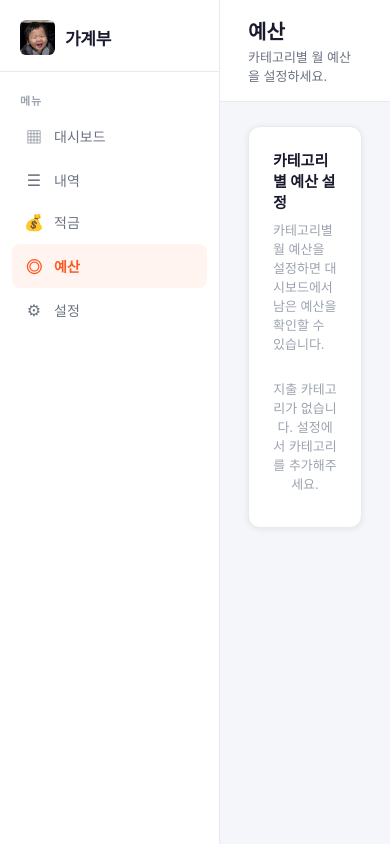
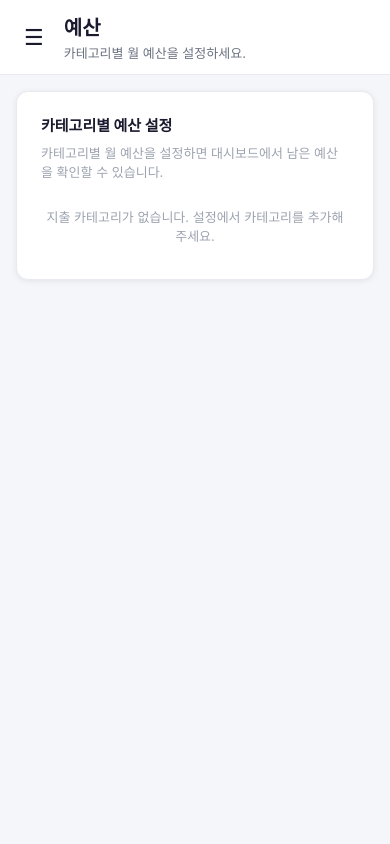
Before and after one commit to hyerin44444-hue/money-fe, a React (Vite) app: page /budget in a window 390 px wide. Built offline with nearby package versions, Linux system fonts and the light colour scheme; no server answers.

Commit message:
커밋 메시지

```diff
--- a/src/App.jsx
+++ b/src/App.jsx
@@ -1,3 +1,4 @@
+import { useState } from 'react'
 import { Routes, Route, NavLink } from 'react-router-dom'
 import siIcon from './si.png'
 import DashboardPage from './pages/DashboardPage'
@@ -15,13 +16,21 @@ const NAV_ITEMS = [
 ]
 
 export default function App() {
+  const [sidebarOpen, setSidebarOpen] = useState(false)
+
+  const closeSidebar = () => setSidebarOpen(false)
+
   return (
     <div className="app-layout">
+      {/* 모바일 오버레이 */}
+      {sidebarOpen && <div className="sidebar-overlay" onClick={closeSidebar} />}
+
       {/* Sidebar */}
-      <aside className="sidebar">
+      <aside className={`sidebar ${sidebarOpen ? 'sidebar-open' : ''}`}>
         <div className="sidebar-logo">
           <img src={siIcon} alt="logo" style={{ width: 35, height: 35, borderRadius: 6, objectFit: 'cover' }} />
           <span className="logo-text">가계부</span>
+          <button className="sidebar-close-btn" onClick={closeSidebar}>✕</button>
         </div>
 
         <nav className="sidebar-nav">
@@ -29,7 +38,7 @@ export default function App() {
           <ul>
             {NAV_ITEMS.map((item) => (
               <li key={item.to}>
-                <NavLink to={item.to} end={item.end} className={({ isActive }) => `nav-link ${isActive ? 'active' : ''}`}>
+                <NavLink to={item.to} end={item.end} className={({ isActive }) => `nav-link ${isActive ? 'active' : ''}`} onClick={closeSidebar}>
                   <span className="nav-icon">{item.icon}</span>
                   <span>{item.label}</span>
                 </NavLink>
@@ -42,6 +51,7 @@ export default function App() {
       {/* Main */}
       <div className="main-wrap">
         <header className="topbar">
+          <button className="hamburger-btn" onClick={() => setSidebarOpen(true)}>☰</button>
           <div className="topbar-title">
             <Routes>
               <Route path="/" element={<><span className="page-title">대시보드</span><span className="page-sub">이번 달 수입·지출을 한눈에 확인하세요.</span></>} />
--- a/src/pages/DashboardPage.jsx
+++ b/src/pages/DashboardPage.jsx
@@ -74,7 +74,7 @@ export default function DashboardPage() {
             ))}
           </div>
         </div>
-        <div style={{ display: 'flex', gap: 0, alignItems: 'stretch' }}>
+        <div className="period-chart-wrap" style={{ display: 'flex', gap: 0, alignItems: 'stretch' }}>
           <div style={{ flex: 2, minWidth: 0 }}>
             <PeriodChart period={period} year={year} month={month} transactions={transactions} />
           </div>
--- a/src/styles/index.css
+++ b/src/styles/index.css
@@ -1118,3 +1118,103 @@ button { cursor: pointer; font-family: inherit; }
   font-size: 13px;
   color: var(--text-muted);
 }
+
+/* ────────────────────────────────────────────
+   Mobile Responsive
+──────────────────────────────────────────── */
+
+/* 햄버거 버튼 - 데스크탑에서 숨김 */
+.hamburger-btn {
+  display: none;
+  background: none;
+  border: none;
+  font-size: 22px;
+  color: var(--text-primary);
+  padding: 4px 8px;
+  margin-right: 12px;
+  line-height: 1;
+}
+
+/* 사이드바 닫기 버튼 - 데스크탑에서 숨김 */
+.sidebar-close-btn {
+  display: none;
+  background: none;
+  border: none;
+  font-size: 18px;
+  color: var(--text-muted);
+  margin-left: auto;
+  padding: 4px;
+  line-height: 1;
+}
+
+/* 오버레이 - 데스크탑에서 숨김 */
+.sidebar-overlay {
+  display: none;
+}
+
+@media (max-width: 768px) {
+  /* 햄버거·닫기 버튼 표시 */
+  .hamburger-btn { display: block; }
+  .sidebar-close-btn { display: block; }
+
+  /* 사이드바 기본: 왼쪽 밖으로 숨김 */
+  .sidebar {
+    transform: translateX(-100%);
+    transition: transform 0.25s ease;
+    box-shadow: none;
+  }
+
+  /* 열린 상태 */
+  .sidebar.sidebar-open {
+    transform: translateX(0);
+    box-shadow: 4px 0 20px rgba(0,0,0,0.15);
+  }
+
+  /* 오버레이 */
+  .sidebar-overlay {
+    display: block;
+    position: fixed;
+    inset: 0;
+    background: rgba(0,0,0,0.4);
+    z-index: 99;
+  }
+
+  /* 메인 영역 - 사이드바 여백 제거 */
+  .main-wrap { margin-left: 0; }
+
+  /* 탑바 패딩 축소 */
+  .topbar { padding: 12px 16px; }
+  .main-content { padding: 16px; }
+  .page { gap: 14px; }
+
+  /* 요약 카드 1열 */
+  .summary-card { grid-template-columns: 1fr; gap: 10px; }
+
+  /* 수입/지출 현황 차트: 세로 배치 */
+  .period-chart-wrap { flex-direction: column !important; }
+  .period-chart-wrap > div:last-child {
+    border-left: none !important;
+    border-top: 1px solid var(--border);
+    padding-left: 0 !important;
+    padding-top: 16px;
+  }
+
+  /* 테이블 가로 스크롤 */
+  .card { overflow-x: auto; }
+  .tx-table { min-width: 560px; }
+
+  /* 필터바 줄바꿈 */
+  .filter-bar { flex-wrap: wrap; gap: 8px; }
+  .filter-bar > div { flex: 1; min-width: 120px; }
+
+  /* 고정비 폼 줄바꿈 */
+  .fixed-form { flex-wrap: wrap; }
+  .fixed-form input,
+  .fixed-form .day-input { flex: 1; min-width: 120px; }
+
+  /* 예산 행 */
+  .budget-row { flex-wrap: wrap; }
+
+  /* 월별 현황 카드 폰트 축소 */
+  .monthly-overview-half { gap: 6px !important; }
+}
```
